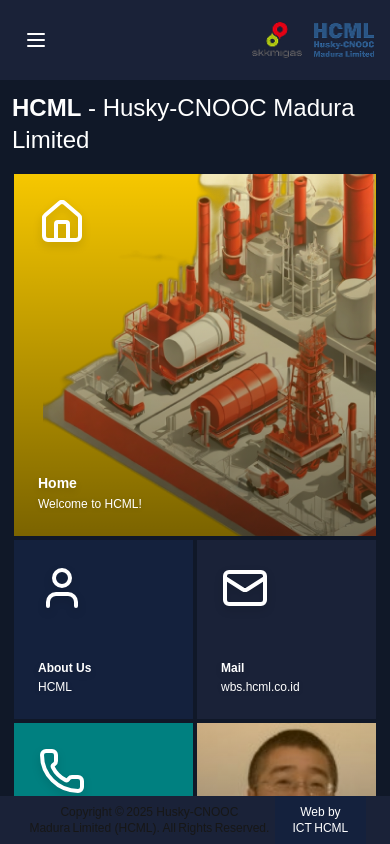
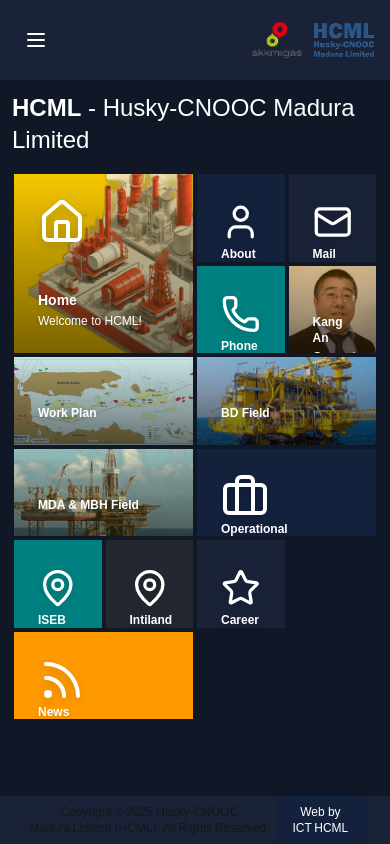
Before and after one commit to rianAnugrah/hcml-landing, a Next.js app: page / in a window 390 px wide. Built offline with nearby package versions, Linux system fonts and the light colour scheme.

Commit message:
modal fix

```diff
--- a/app/home/page.tsx
+++ b/app/home/page.tsx
@@ -173,7 +173,7 @@
             handleDragLeave,
             handleDrop,
           }) => (
-            <div className="grid grid-cols-2 sm:grid-cols-4 md:grid-cols-6 xl:grid-cols-8 gap-0 auto-rows-min">
+            <div className="grid grid-cols-4 sm:grid-cols-4 md:grid-cols-6 xl:grid-cols-8 gap-0 auto-rows-min">
               {currentTiles.map((tile, index) => {
                 const isDragging = draggedTile?.index === index;
                 const isDropTarget = dragOverIndex === index;
--- a/app/layout.tsx
+++ b/app/layout.tsx
@@ -31,7 +31,7 @@
       >
         <div className="flex flex-col w-full min-h-screen bg-gray-900">
           <Navbar />
-          <div className="w-full h-[calc(100svh_-_8rem)] lg:h-[calc(100svh_-_8rem)] overflow-y-auto">
+          <div className="w-full min-h-[calc(100dvh_-_8rem)] overflow-y-auto">
             {children}
           </div>
 
--- a/components/flip-modal.tsx
+++ b/components/flip-modal.tsx
@@ -1,4 +1,5 @@
 import React from "react";
+import { createPortal } from "react-dom";
 import { TileData } from "@/components/tile";
 import { X } from "lucide-react";
 
@@ -15,7 +16,7 @@
     }
   };
 
-  return (
+  const modalContent = (
     <div
       className="fixed inset-0 z-50 flex items-center justify-center bg-black/70"
       onClick={handleBackdropClick}
@@ -94,6 +95,8 @@
       `}</style>
     </div>
   );
+
+  return createPortal(modalContent, document.body);
 };
 
 export default FlipModal;
```
